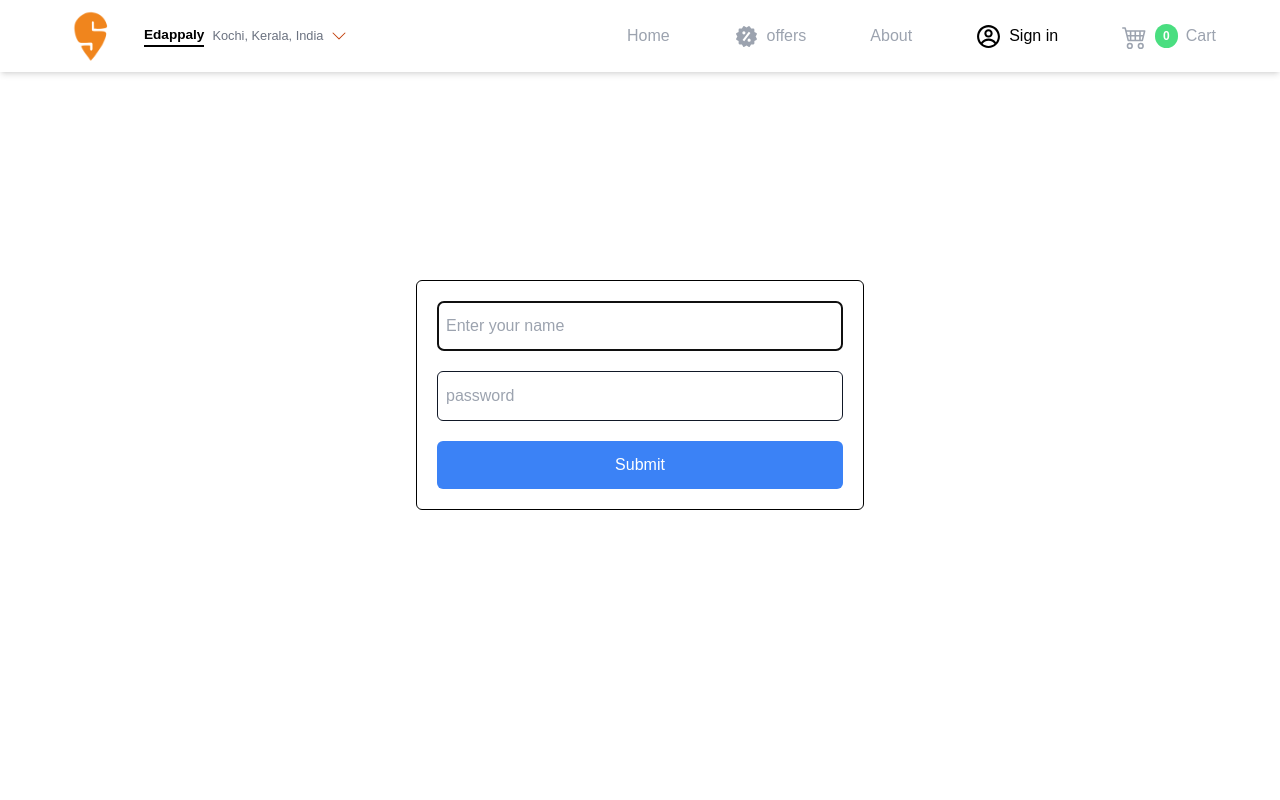
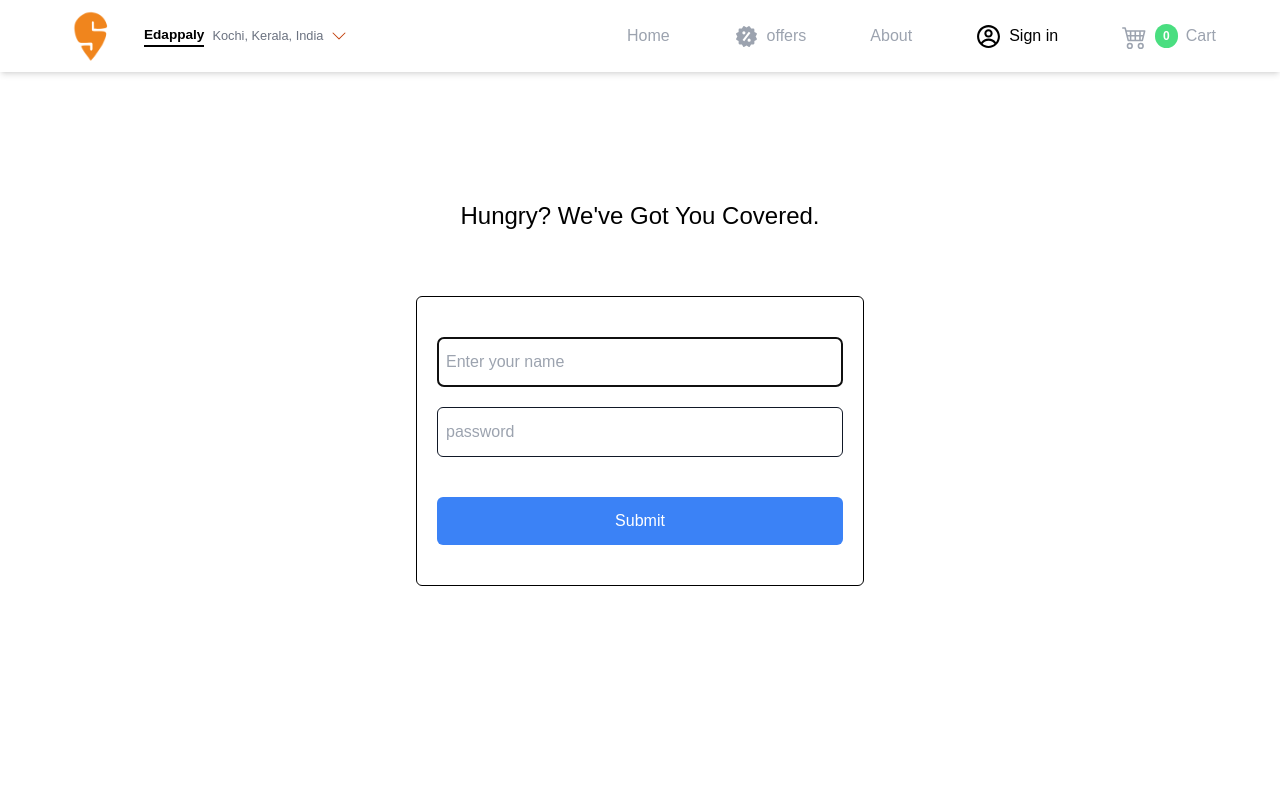
Before and after one commit to karthik-mohan23/iCrave, a React (Create React App) app: page /signin in a window 1280 px wide. Shown: the top 800 px of the page. Built offline with nearby package versions, Linux system fonts and the light colour scheme.

Commit message:
reusable button to redirect to home page

```diff
--- a/src/components/EmptyCart.js
+++ b/src/components/EmptyCart.js
@@ -1,8 +1,6 @@
-import { useNavigate } from "react-router-dom";
+import SeeRestaurants from "./buttons/SeeRestaurants";
 
 const EmptyCart = () => {
-  const navigate = useNavigate();
-
   return (
     <div className="min-h-screen">
       <div className="flex flex-col justify-center items-center mt-12">
@@ -16,11 +14,7 @@ const EmptyCart = () => {
         <p className="text-xs text-gray-600 mb-6">
           You can go to home page to view more restaurants
         </p>
-        <button
-          onClick={() => navigate("/")}
-          className="bg-orange-500 text-white px-5 py-2 font-medium">
-          SEE RESTAURANTS NEAR YOU
-        </button>
+        <SeeRestaurants />
       </div>
     </div>
   );
--- a/src/components/Footer.js
+++ b/src/components/Footer.js
@@ -11,6 +11,7 @@ const Footer = () => {
             <h2 className="font-extrabold text-2xl">Swiggy</h2>
           </div>
           <p className="ps-3">Developed by Karthik Mohan.</p>
+          <p className="ps-3">© 2023 KM. All Rights Reserved.</p>
         </div>
         <div>
           <div className="flex items-center mb-1">
--- /dev/null
+++ b/src/components/buttons/SeeRestaurants.js
@@ -0,0 +1,13 @@
+import { useNavigate } from "react-router-dom";
+
+const SeeRestaurants = () => {
+  const navigate = useNavigate();
+  return (
+    <button
+      onClick={() => navigate("/")}
+      className="bg-orange-500 text-white px-5 py-2 font-medium">
+      SEE RESTAURANTS NEAR YOU
+    </button>
+  );
+};
+export default SeeRestaurants;
--- a/src/pages/Offers.js
+++ b/src/pages/Offers.js
@@ -1,12 +1,13 @@
 import { useContext } from "react";
 import AuthContext from "../context/AuthContext";
 import { useNavigate } from "react-router-dom";
+import SeeRestaurants from "../components/buttons/SeeRestaurants";
 
 const Offers = () => {
   const data = useContext(AuthContext);
   const { name } = data;
 
-const navigate = useNavigate()
+  const navigate = useNavigate();
 
   return (
     <div className="text-center mt-52 min-h-screen">
@@ -15,23 +16,26 @@ const navigate = useNavigate()
           <h1 className="text-4xl mb-4">
             Hello <span className="font-semibold text-4xl">{name}</span>,
           </h1>
-          <p>
+          <p className="mb-6">
             Use{" "}
             <span className="font-medium text-xl text-red-400">NewUser50</span>{" "}
             to receive <span className="font-medium text-xl">50%</span> discount
             on your next order.
           </p>
-
+          <SeeRestaurants />
         </div>
       ) : (
         <div>
-        <h2 className="text-4xl leading-normal mb-3">
-          Sign in to see available offers
-        </h2>
-        <div>
-          <button onClick={()=> navigate("/signin")} className="bg-blue-400 text-white px-3 py-1 rounded-md text-xl">Sign in</button>
+          <h2 className="text-4xl leading-normal mb-3">
+            Sign in to see available offers
+          </h2>
+          <div>
+            <button
+              onClick={() => navigate("/signin")}
+              className="bg-blue-400 text-white px-3 py-1 rounded-md text-xl">
+              Sign in
+            </button>
           </div>
-
         </div>
       )}
     </div>
--- a/src/pages/SignIn.js
+++ b/src/pages/SignIn.js
@@ -1,4 +1,3 @@
-
 import { useContext, useState } from "react";
 import AuthContext from "../context/AuthContext";
 import { useNavigate } from "react-router-dom";
@@ -24,10 +23,12 @@ const SignIn = () => {
 
   return (
     <div className="min-h-screen">
+      <h1 className="text-2xl text-center font-medium mt-32 mb-16">
+        Hungry? We've Got You Covered.
+      </h1>
       <form
         onSubmit={handleSubmit}
-        className="w-[90%] max-w-md mx-auto mt-52 border border-black p-5 flex flex-col rounded-md"
-      >
+        className="w-[90%] max-w-md mx-auto  border border-black px-5 py-10 flex flex-col rounded-md">
         <input
           type="text"
           placeholder="Enter your name"
@@ -41,9 +42,11 @@ const SignIn = () => {
           type="password"
           placeholder="password"
           autoComplete="off"
-          className="px-2 py-3 border border-gray-900 mb-5 rounded-md"
+          className="px-2 py-3 border border-gray-900 mb-10 rounded-md"
         />
-        <button type="submit" className="bg-blue-500 text-white py-3 rounded-md">
+        <button
+          type="submit"
+          className="bg-blue-500 text-white py-3 rounded-md">
           Submit
         </button>
       </form>
```
